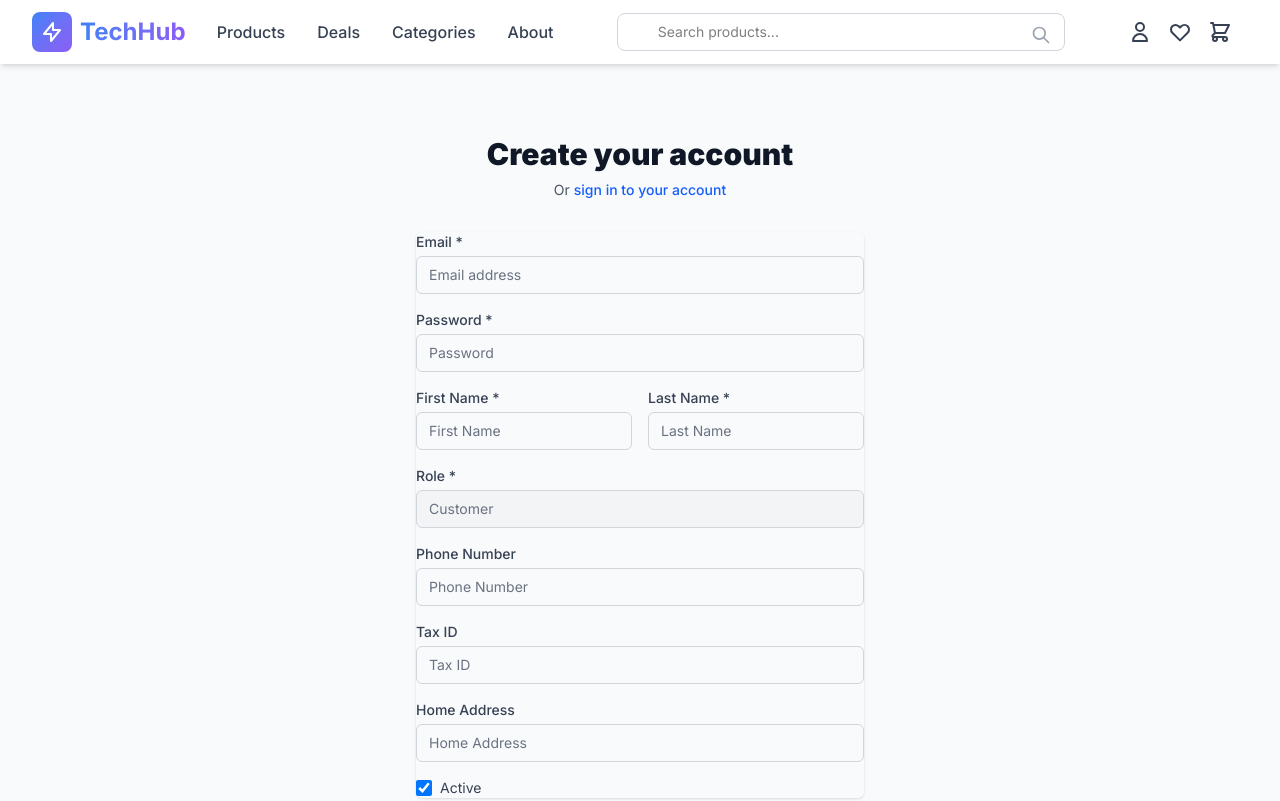
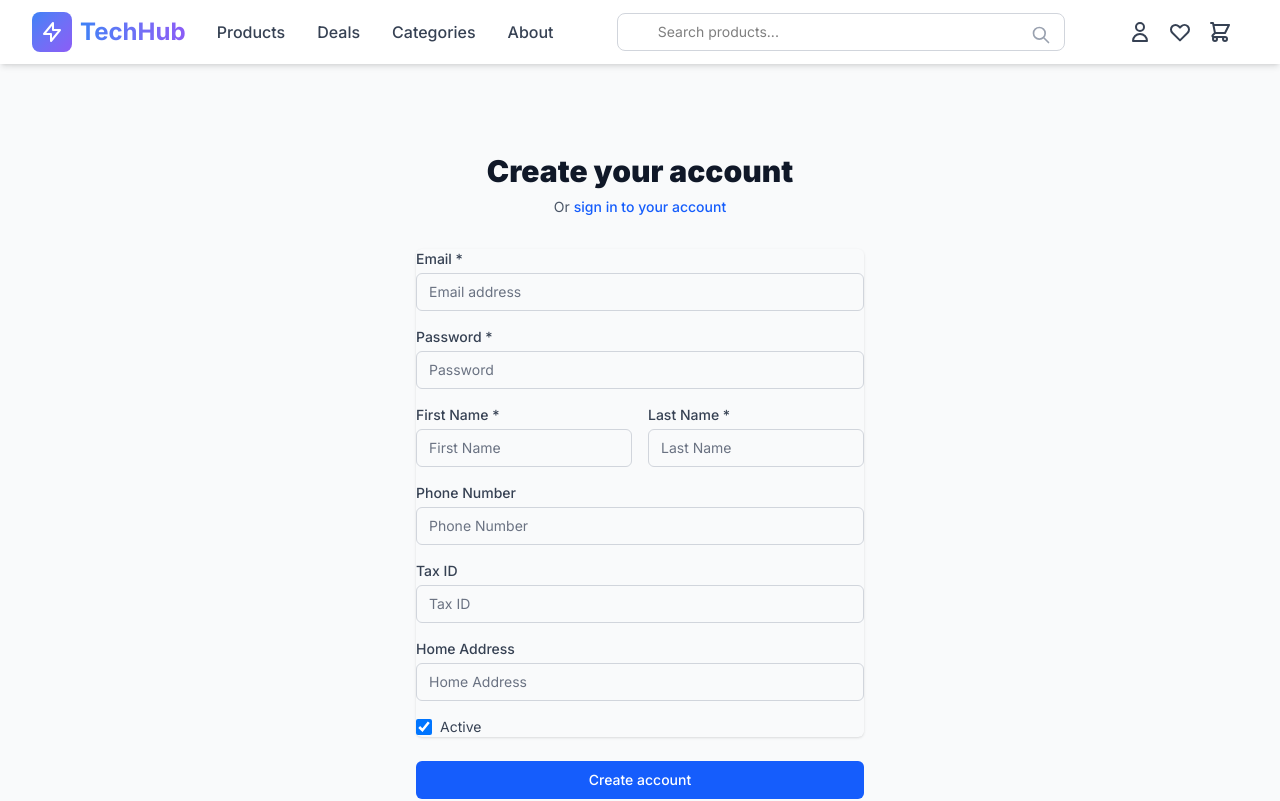
Before and after one commit to osmankantarcioglu/cs308, a React (Vite) app in the folder client/: page /register in a window 1280 px wide. Shown: the top 801 px of the page. Built offline with nearby package versions, Linux system fonts and the light colour scheme; no server answers.

Commit message:
Role box removed from register screen

```diff
--- a/client/src/pages/RegisterPage.jsx
+++ b/client/src/pages/RegisterPage.jsx
@@ -157,20 +157,6 @@ export default function RegisterPage() {
               </div>
             </div>
             <div>
-              <label htmlFor="role" className="block text-sm font-medium text-gray-700 mb-1">
-                Role *
-              </label>
-              <select
-                id="role"
-                name="role"
-                value="customer"
-                disabled
-                className="appearance-none relative block w-full px-3 py-2 border border-gray-300 bg-gray-100 text-gray-500 rounded-md cursor-not-allowed sm:text-sm"
-              >
-                <option value="customer">Customer</option>
-              </select>
-            </div>
-            <div>
               <label htmlFor="phone_number" className="block text-sm font-medium text-gray-700 mb-1">
                 Phone Number
               </label>
```
